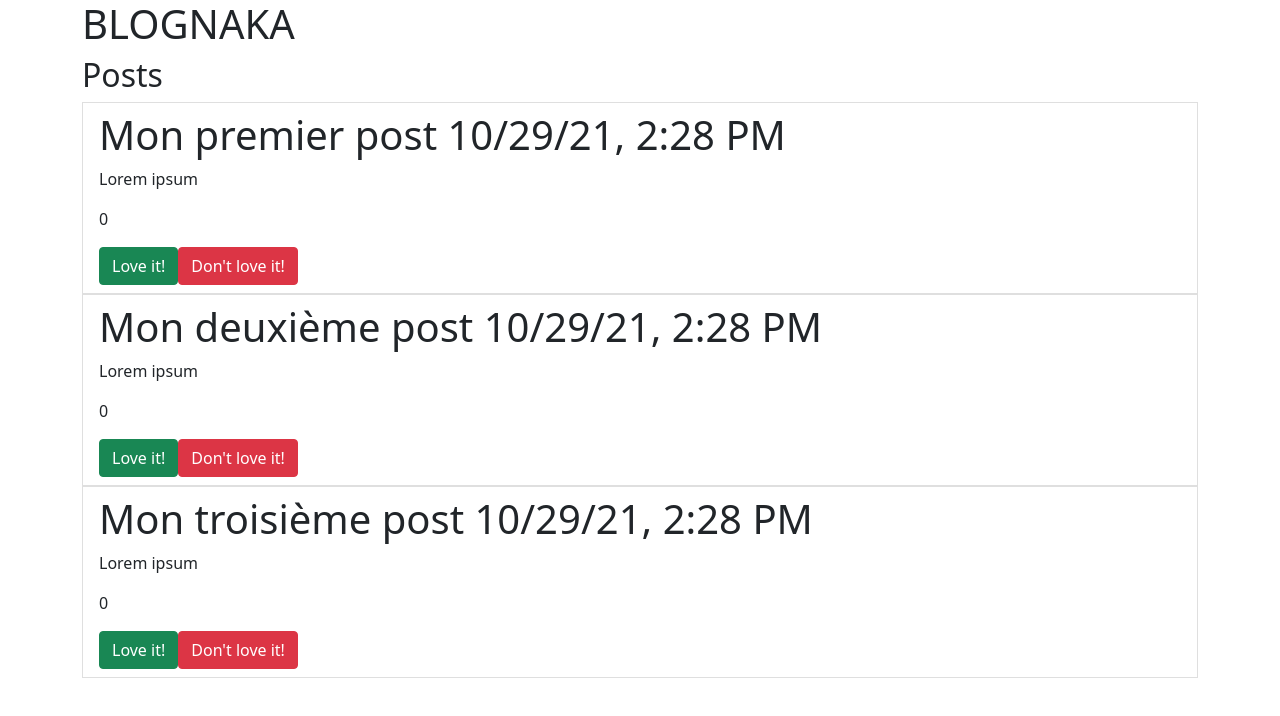
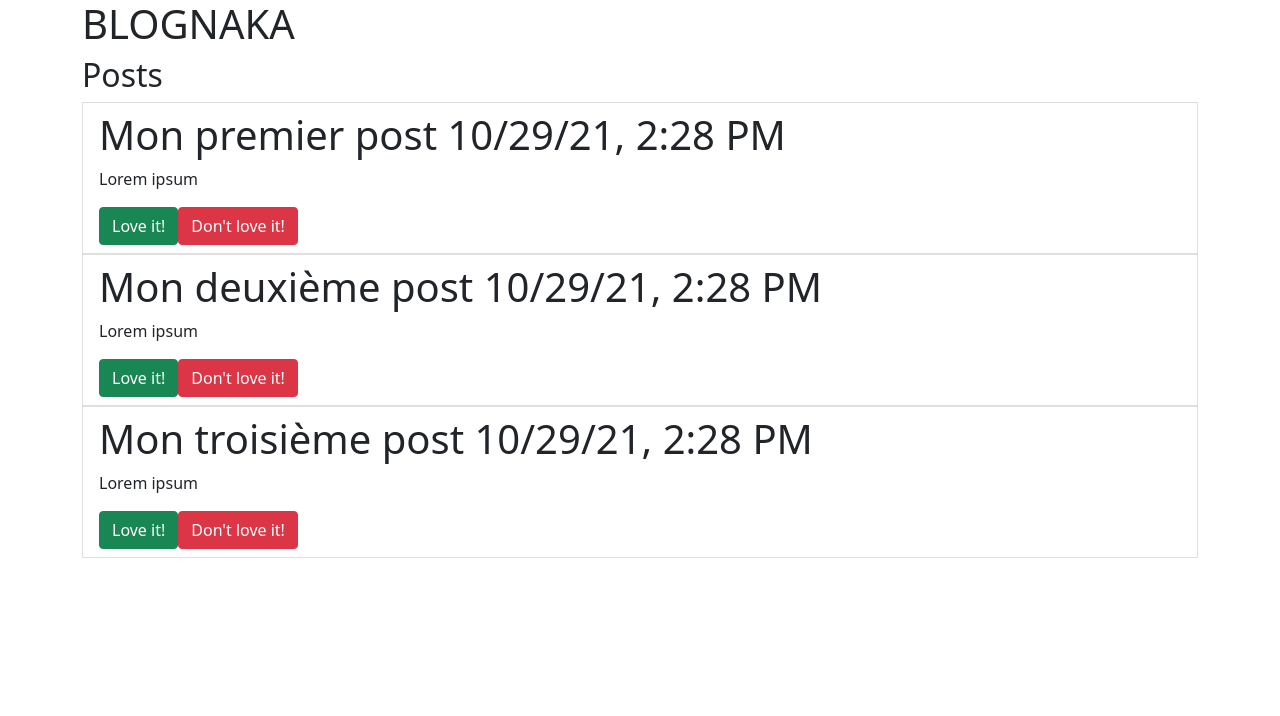
Before and after one commit to TRAFANOHARANTSOA/exercice-blog-angular, an Angular app: page / in a window 1280 px wide. Shown: the top 716 px of the page. Built offline with nearby package versions, Linux system fonts and the light colour scheme.

Commit message:
increment/decrement  likes and dislikes, change color when  < 0

```diff
--- a/src/app/post-list-item/post-list-item.component.html
+++ b/src/app/post-list-item/post-list-item.component.html
@@ -1,11 +1,13 @@
-<li class="list-group-item">
+<li [ngClass]="{'list-group-item':true,
+                'list-group-item-success': numberOfLoveIts > 0,
+                'list-group-item-danger': numberOfLoveIts < 0
+               }">
 <h1>{{title}} <span>{{create_at | date : 'short'}}</span></h1>
 <p>{{content}}</p>
-<p>{{ getloveIts() }}</p>
- <button class="btn btn-success" (click)="onLoveIts()">
+<button class="btn btn-success" (click)="addLoveIts()">
         Love it!
 </button>
-<button class="btn btn-danger" (click)="onDontLoveIts()">
+<button class="btn btn-danger" (click)="takeLoveIts()">
         Don't love it!
 </button>
 </li>
--- a/src/app/post-list-item/post-list-item.component.ts
+++ b/src/app/post-list-item/post-list-item.component.ts
@@ -1,4 +1,4 @@
-import { Component, Input, OnInit } from '@angular/core';
+import { Component, Input, InputDecorator, OnInit } from '@angular/core';
 
 @Component({
   selector: 'app-post-list-item',
@@ -12,21 +12,24 @@ export class PostLIstItemComponent implements OnInit {
   @Input() loveIts: number | undefined;
   @Input() create_at: Date | undefined;
 
+  numberOfLoveIts: number = 0;
+  likeIts: number | undefined;
+  dontLikeIts: number | undefined;
+
   constructor() {
   }
 
   ngOnInit() {
   }
 
-  getloveIts() {
-    return this.loveIts;
-  }
-
-  onLoveIts(){
-    console.log('j\'aime');
-  }
-
-  onDontLoveIts(){
-    console.log('je n\'aime pas');
+  addLoveIts() {
+  this.likeIts = ++ this.numberOfLoveIts;
+  console.log(this.numberOfLoveIts);
+  return this.likeIts;
+ }
+  takeLoveIts(){
+    this.dontLikeIts = -- this.numberOfLoveIts;
+    console.log(this.numberOfLoveIts);
+    return this.dontLikeIts;
   }
 }
```
